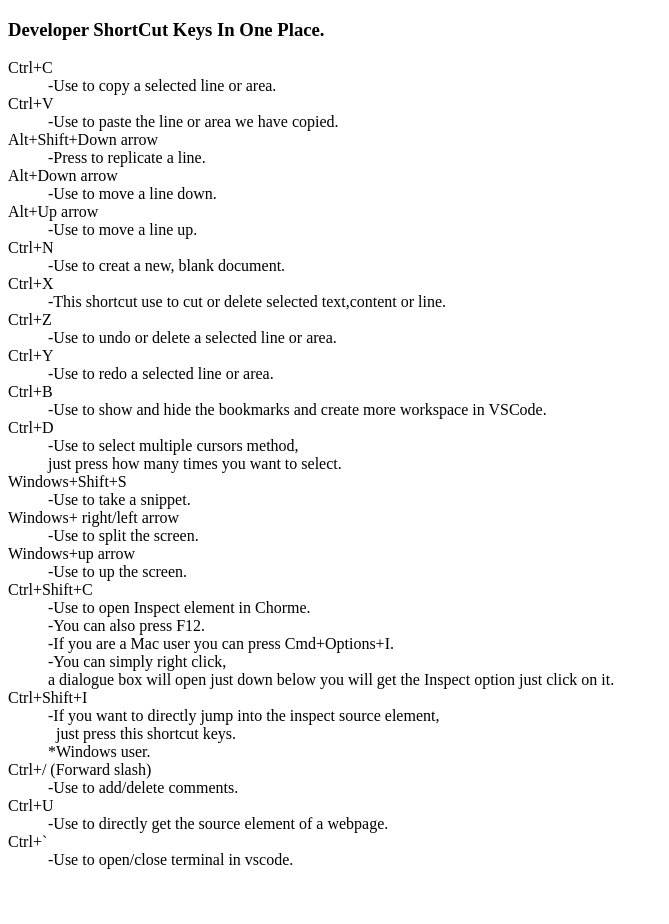
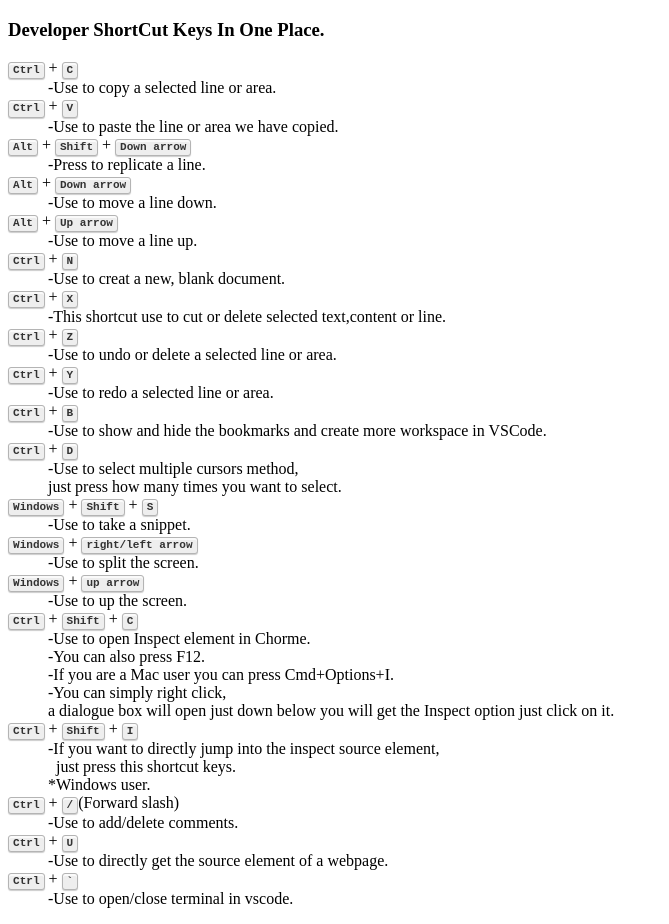
Before and after one commit to 777s999/dev_shortkeys, a plain HTML site: page index.html in a window 1280 px wide. Shown: the whole page, without its empty margins (0-669 px from the left). Before the commit the page ends 885 px from the top, so only its background shows below. Drawn offline with Linux system fonts and the light colour scheme.

Commit message:
replace File using Kbd tag

```diff
--- a/index.html
+++ b/index.html
@@ -5,55 +5,56 @@
     <meta http-equiv="X-UA-Compatible" content="IE=edge">
     <meta name="viewport" content="width=device-width, initial-scale=1.0">
     <title>Developer Shortcut Keys</title>
+    <link rel="stylesheet" href="styles.css">
 </head>
 <body>
     <h3>Developer ShortCut Keys In One Place.</h3>
     <dl>
-        <dt>Ctrl+C
+        <dt><kbd>Ctrl</kbd> + <kbd>C</kbd>
             <dd>-Use to copy a selected line or area.</dd>
         </dt>
-        <dt>Ctrl+V
+        <dt><kbd>Ctrl</kbd> + <kbd>V</kbd>
             <dd>-Use to paste the line or area we have copied.</dd>
         </dt>
-        <dt>Alt+Shift+Down arrow
+        <dt><kbd>Alt</kbd> + <kbd>Shift</kbd> + <kbd>Down arrow</kbd>
             <dd>-Press to replicate a line.</dd>
         </dt>
-        <dt>Alt+Down arrow
+        <dt><kbd>Alt</kbd> + <kbd>Down arrow</kbd>
             <dd>-Use to move a line down.</dd>
         </dt>
-        <dt>Alt+Up arrow
+        <dt><kbd>Alt</kbd> + <kbd>Up arrow</kbd>
             <dd>-Use to move a line up.</dd>
         </dt>
-        <dt>Ctrl+N
+        <dt><kbd>Ctrl</kbd> + <kbd>N</kbd>
             <dd>-Use to creat a new, blank document.</dd>
         </dt>
-        <dt>Ctrl+X
+        <dt><kbd>Ctrl</kbd> + <kbd>X</kbd>
             <dd>-This shortcut use to cut or delete selected text,content or line.</dd>
         </dt>
-        <dt>Ctrl+Z
+        <dt><kbd>Ctrl</kbd> + <kbd>Z</kbd>
             <dd>-Use to undo or delete a selected line or area.</dd>
         </dt>
-        <dt>Ctrl+Y
+        <dt><kbd>Ctrl</kbd> + <kbd>Y</kbd>
             <dd>-Use to redo a selected line or area.</dd>
         </dt>
-        <dt>Ctrl+B
+        <dt><kbd>Ctrl</kbd> + <kbd>B</kbd>
             <dd>-Use to show and hide the bookmarks and create more workspace in VSCode.</dd>
         </dt>
-        <dt>Ctrl+D
+        <dt><kbd>Ctrl</kbd> + <kbd>D</kbd>
             <dd>-Use to select multiple cursors method,
                 <br>
                 just press how many times you want to select.</dd>
         </dt>
-        <dt>Windows+Shift+S
+        <dt><kbd>Windows</kbd> + <kbd>Shift</kbd> + <kbd>S</kbd>
             <dd>-Use to take a snippet.</dd>
         </dt>
-        <dt>Windows+ right/left arrow
+        <dt><kbd>Windows</kbd> + <kbd>right/left arrow</kbd>
             <dd>-Use to split the screen.</dd>
         </dt>
-        <dt>Windows+up arrow
+        <dt><kbd>Windows</kbd> + <kbd>up arrow</kbd>
             <dd>-Use to up the screen.</dd>
         </dt>
-        <dt>Ctrl+Shift+C
+        <dt><kbd>Ctrl</kbd> + <kbd>Shift</kbd> + <kbd>C</kbd>
             <dd>-Use to open Inspect element in Chorme.
                 <br>
                 -You can also press F12.
@@ -66,7 +67,7 @@
 
             </dd>
         </dt>
-        <dt>Ctrl+Shift+I
+        <dt><kbd>Ctrl</kbd> + <kbd>Shift</kbd> + <kbd>I</kbd>
             <dd>-If you want to directly jump into the inspect source element,
                 <br>
                 &nbsp just press this shortcut keys.
@@ -74,14 +75,14 @@
                 *Windows user.
             </dd>
         </dt>
-        <dt>Ctrl+/ (Forward slash)
+        <dt><kbd>Ctrl</kbd> + <kbd>/</kbd>(Forward slash)
             <dd>-Use to add/delete comments.</dd>
         </dt>
     </dt>
-    <dt>Ctrl+U
+    <dt><kbd>Ctrl</kbd> + <kbd>U</kbd>
         <dd>-Use to directly get the source element of a webpage.</dd>
     </dt>
-    <dt>Ctrl+`
+    <dt><kbd>Ctrl</kbd> + <kbd>`</kbd>
         <dd>-Use to open/close terminal in vscode.</dd>
     </dt>
 
--- /dev/null
+++ b/styles.css
@@ -0,0 +1,13 @@
+kbd {
+    background-color: #eee;
+    border-radius: 3px;
+    border: 1px solid #b4b4b4;
+    box-shadow: 0 1px 1px rgba(0, 0, 0, 0.2), 0 2px 0 0 rgba(255, 255, 255, 0.7) inset;
+    color: #333;
+    display: inline-block;
+    font-size: 0.85em;
+    font-weight: 700;
+    line-height: 1;
+    padding: 2px 4px;
+    white-space: nowrap;
+}
```
